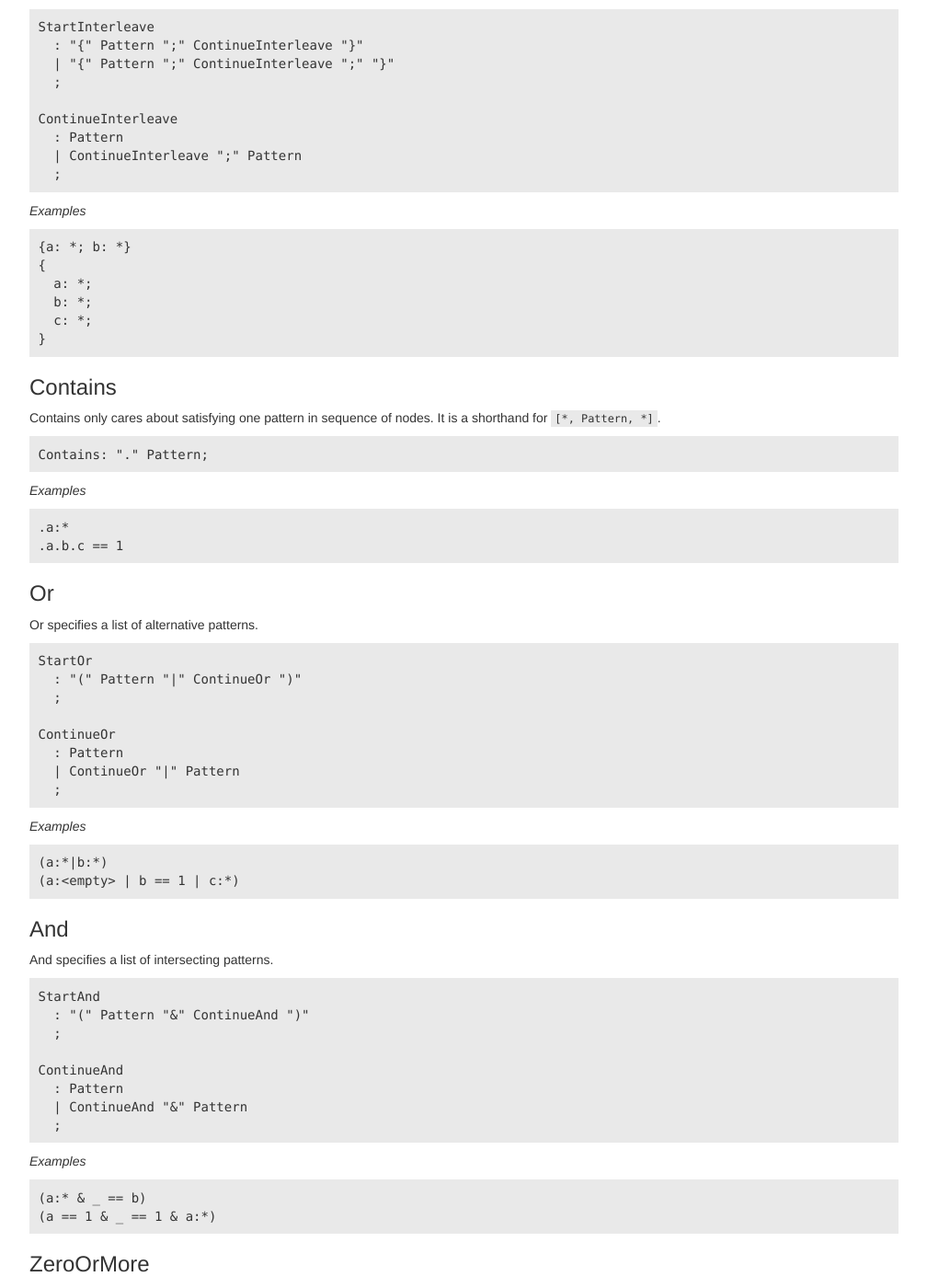
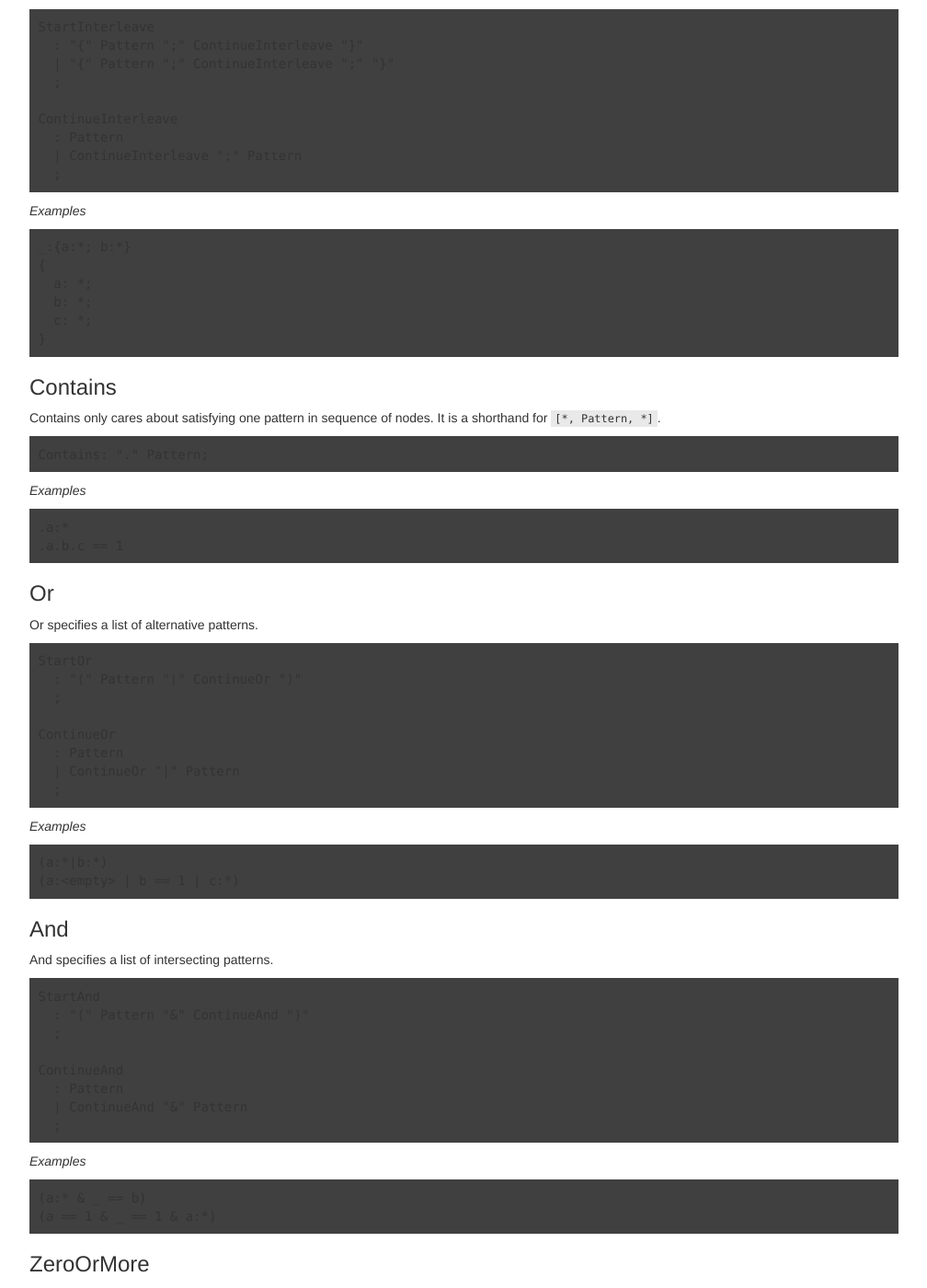
Before and after one commit to katydid/katydid.github.io, a Jekyll site: the page built from _posts/2016-02-17-syntax.md, in a window 1280 px wide and 1400 px high, scrolled down 8688 px. Shown: the whole window at 92% size, without its empty margins (233-1241 px from the left). Built offline with Jekyll 4.4.1, drawn with Linux system fonts in a browser that asks for light colours.

Commit message:
other code highlighting

```diff
--- a/_posts/2016-02-17-syntax.md
+++ b/_posts/2016-02-17-syntax.md
@@ -9,26 +9,27 @@
 ### Comments and Whitespace
 Whitespace can contain a comment or one or more tabs, spaces or newlines.
 
-{% highlight antlr %}
+~~~~~~~~
 _ws : ' ' | '\t' | '\n' | '\r' ;
 space : _comment | _ws { _ws } ;
-{% endhighlight %}
+~~~~~~~~
 
 Comments can be block of line comments.
 
-{% highlight antlr %}
+~~~~~~~~
 _lineComment : '/' '/' {.} '\n' ;
 _blockComment : '/' '*' {. | '*'} '*' '/' ;
 _comment : _lineComment | _blockComment ;
-{% endhighlight %}
+~~~~~~~~
 
 *Examples*
-{% highlight antlr %}
+
+~~~~~~~~
 // line comment
 /*
     block comment
 */
-{% endhighlight %}
+~~~~~~~~
 
 Throughout the rest of this specification the white spaces have omitted, for the sake of brevity.
 Please see the [BNF](https://github.com/katydid/katydid/blob/master/relapse/all.bnf) for the full specification, which includes all the allowable white spaces.
@@ -37,21 +38,22 @@
 
 An identifier starts with an english alphabet letter or underscore, but can be followed by an interleaved sequence of english alphabet letters, underscores and numbers.
 
-{% highlight antlr %}
+~~~~~~~~
 _upcase : 'A'-'Z' ;
 _lowcase : 'a'-'z' ;
 _id_char : _upcase | _lowcase | '_' | _decimal_digit ;
 _id : (_upcase | _lowcase | '_' ) {_id_char} ;
 id : _id ;
-{% endhighlight %}
+~~~~~~~~
 
 *Examples*
-{% highlight antlr %}
+
+~~~~~~~~
 abc
 a1B2
 _12
 A_1_b_2
-{% endhighlight %}
+~~~~~~~~
 
 ### Literals
 
@@ -64,7 +66,7 @@
 Only octal and hexadecimal *must* be enclosed in parentheses and prefixed with the word `int`.
 Decimal may also be enclosed and prefixed, but it is not required.
 
-{% highlight antlr %}
+~~~~~~~~
 _decimal_digit : '0' - '9' ;
 _octal_digit : '0' - '7' ;
 _hex_digit : '0' - '9' | 'A' - 'F' | 'a' - 'f';
@@ -78,40 +80,42 @@
 
 _int : 'i' 'n' 't';
 int_lit: _int '(' _singed_int_lit ')' |  '0' | ['-'] _decimal_lit ;
-{% endhighlight %}
+~~~~~~~~
 
 *Examples*
-{% highlight antlr %}
+
+~~~~~~~~
 123
 -456
 int(123)
 int(-456)
 int(0x1)
 int(07)
-{% endhighlight %}
+~~~~~~~~
 
 #### Unsigned Integer literals
 
 An unsigned integer literal is an integer literal which is always enclosed in parentheses and prefixed with the word `uint`.
 
-{% highlight antlr %}
+~~~~~~~~
 _uint : 'u' 'i' 'n' 't';
 uint_lit: _uint '(' _int_lit ')' ;
-{% endhighlight %}
+~~~~~~~~
 
 The integer literal should not include the negative sign.
 
 *Examples*
-{% highlight antlr %}
+
+~~~~~~~~
 uint(123)
 uint(456)
-{% endhighlight %}
+~~~~~~~~
 
 #### Double literals
 
 Floating point numbers only need enclosing parentheses and a prefix of the word `double`, if no decimals or exponent are provided.
 
-{% highlight antlr %}
+~~~~~~~~
 _decimals  : _decimal_digit { _decimal_digit } ;
 _exponent  : ( 'e' | 'E' ) [ '+' | '-' ] _decimals ;
 
@@ -123,23 +127,24 @@
 
 _double : 'd' 'o' 'u' 'b' 'l' 'e' ;
 double_lit: _double '(' ['-'] ( _float_lit | _int_lit ) ')' | ['-'] _float_lit ;
-{% endhighlight %}
+~~~~~~~~
 
 *Examples*
-{% highlight antlr %}
+
+~~~~~~~~
 123.0
 double(123)
 12.3
 12E3
 12e-3
 .12e+3
-{% endhighlight %}
+~~~~~~~~
 
 #### String literals
 
 Strings in backticks and double quotes are supported.
 
-{% highlight antlr %}
+~~~~~~~~
 _big_u_value      : '\\' 'U' _hex_digit _hex_digit _hex_digit _hex_digit
                             _hex_digit _hex_digit _hex_digit _hex_digit ;
 _little_u_value   : '\\' 'u' _hex_digit _hex_digit _hex_digit _hex_digit ;
@@ -153,109 +158,113 @@
 _interpreted_string : '"' { _unicode_value | _byte_value } '"' ;
 
 string_lit : _raw_string | _interpreted_string ;
-{% endhighlight %}
+~~~~~~~~
 
 *Examples*
-{% highlight antlr %}
+
+~~~~~~~~
 "abc"
 `abc`
 `a"bc`
 "a\"bc"
-{% endhighlight %}
+~~~~~~~~
 
 #### Bytes literals
 
 Bytes can be composed into comma separated list of bytes, enclosed in curly braces and prefixed by `[]byte`.
 Each byte can be a character or an integer literal.
 
-{% highlight antlr %}
+~~~~~~~~
 _char_lit   : '\'' (_unicode_value | _byte_value) '\'' ;
 _byte_elem : _int_lit | _char_lit ;
 _bytes : '[' ']' 'b' 'y' 't' 'e' ;
 bytes_lit : _bytes '{' { _ws } [ _byte_elem { { _ws } ',' { _ws } _byte_elem } ] { _ws } '}' ;
-{% endhighlight %}
+~~~~~~~~
 
 *Examples*
-{% highlight antlr %}
+
+~~~~~~~~
 []byte{1, 0xa, 'a'}
 []byte{}
-{% endhighlight %}
+~~~~~~~~
 
 #### Boolean literals
 
 A boolean value is a lowercase word: `true` or `false`.
 
-{% highlight antlr %}
+~~~~~~~~
 Bool
   : "true"
   | "false"
   ;
-{% endhighlight %}
+~~~~~~~~
 
 *Examples*
-{% highlight antlr %}
+
+~~~~~~~~
 true
 false
-{% endhighlight %}
+~~~~~~~~
 
 ### Variables
 
 A variable is a dollar followed by a type name.  It specifies which [Value](https://godoc.org/github.com/katydid/katydid/parser#Value) method on the parser will be called.
 
-{% highlight antlr %}
+~~~~~~~~
 double_var : '$' _double ;
 int_var : '$' _int ;
 uint_var : '$' _uint ;
 bytes_var : '$' _bytes ;
 string_var : '$' _string ;
 bool_var : '$' _bool ;
-{% endhighlight %}
+~~~~~~~~
 
 *Examples*
-{% highlight antlr %}
+
+~~~~~~~~
 $double
 $string
-{% endhighlight %}
+~~~~~~~~
 
 ### Terminal
 
 A terminal is a variable or any literal
 
-{% highlight antlr %}
+~~~~~~~~
 Terminal
   : Literal
   | Variable
   ;
-{% endhighlight %}
+~~~~~~~~
 
 ### Expression
 
 An expression is either a terminal, list or function.
 
-{% highlight antlr %}
+~~~~~~~~
 Expr
   : Terminal
   | Function
   | List
   ;
-{% endhighlight %}
+~~~~~~~~
 
 ## List of Expressions
 
 A list of expressions is a comma separated list of expressions.
 
-{% highlight antlr %}
+~~~~~~~~
 Exprs
   : Expr
   | Exprs Comma Expr
   ;
-{% endhighlight %}
+~~~~~~~~
 
 ### List
 
 A list is zero or more expressions that are enclosed by curly braces and prefixed by a ListType.
 
-{% highlight antlr %}
+~~~~~~~~
 ListType
   : "[]bool"
   | "[]int"
@@ -269,39 +278,41 @@
   : ListType "{" Exprs "}"
   | ListType "{" "}"
   ;
-{% endhighlight %}
+~~~~~~~~
 
 *Examples*
-{% highlight antlr %}
+
+~~~~~~~~
 []string{"a", "bc"}
 []int{12, int(3)}
 [][]byte{[]byte{0xa}}
 []uint{}
-{% endhighlight %}
+~~~~~~~~
 
 ### Function
 
 A function is an identifier with its arguments, a list of expressions, enclosed by parentheses.
 
-{% highlight antlr %}
+~~~~~~~~
 Function
   : id "(" Exprs ")"
   | id "(" ")"
   ;
-{% endhighlight %}
+~~~~~~~~
 
 *Examples*
-{% highlight antlr %}
+
+~~~~~~~~
 eq(1, $int)
 contains($string, "a")
 now()
-{% endhighlight %}
+~~~~~~~~
 
 ### Built in Functions
 
 A built in function is a well defined prefix followed by an expression.
 
-{% highlight antlr %}
+~~~~~~~~
 BuiltIn
   : "==" Expr
   | "!=" Expr
@@ -315,14 +326,15 @@
   | "$=" Expr
   | "::" Expr
   ;
-{% endhighlight %}
+~~~~~~~~
 
 *Examples*
-{% highlight antlr %}
+
+~~~~~~~~
 == "abc"
 > 5
 :: $bool
-{% endhighlight %}
+~~~~~~~~
 
 ### Name Expression
 
@@ -333,7 +345,7 @@
   * anything except the specified name expression, which is specified using an exclamation mark and enclosing parentheses;
   * a list of alternative name expressions, which is specified with grouping parentheses and delimited with pipe characters.
 
-{% highlight antlr %}
+~~~~~~~~
 NameExpr
   : "_"
   | Name
@@ -352,19 +364,20 @@
   : NameExpr
   | ContinueNameChoice "|" NameExpr
   ;
-{% endhighlight %}
+~~~~~~~~
 
 The identifier is used as a shorthand for some strings.
 
 *Examples*
-{% highlight antlr %}
+
+~~~~~~~~
 name
 (name|othername)
 !(name)
 _
 !(name|othername|"another name")
 (!(_)|(1|2|2.0))
-{% endhighlight %}
+~~~~~~~~
 
 ## Pattern
 
@@ -395,7 +408,7 @@
 This pattern is equivalent to, but not the same as the one specified in the BNF.
 This was done for the sake of keeping it simple, please see the [BNF](https://github.com/katydid/katydid/blob/master/relapse/all.bnf) for a more accurate representation.
 
-{% highlight antlr %}
+~~~~~~~~
 Pattern
   : ZAny
   | TreeNode
@@ -415,69 +428,71 @@
   | StartInterleave
   | Contains
   ;
-{% endhighlight %}
+~~~~~~~~
 
 ### ZAny
 
 ZAny specifies zero or more of anything, very much like `.*` in a regular expression.
 
-{% highlight antlr %}
+~~~~~~~~
 ZAny: "*"
-{% endhighlight %}
+~~~~~~~~
 
 ### TreeNode Pattern
 
 A tree node consists of a name and a pattern.
 
-{% highlight antlr %}
+~~~~~~~~
 TreeNode
   : NameExpr ":" Pattern
   | NameExpr DepthPattern
   ;
-{% endhighlight %}
+~~~~~~~~
 
 A DepthPattern has enough syntactical clues to indicate that, given a name expression, a tree node is specified.
 Other patterns require a colon between the name expression and the pattern.
 
 *Examples*
-{% highlight antlr %}
+
+~~~~~~~~
 a: *
 name[a: *, b: *]
 name:[a: *, b: *]
-{% endhighlight %}
+~~~~~~~~
 
 ### LeafNode Pattern
 
 A LeafNode applies a function, that returns a boolean, to a value.  A value is a tree node without any children, which can be some type of number, a string, bytes or a boolean.  These functions can be composed with other functions, see the [built in functions](http://katydid.github.io/doc/builtin) or you can even [add your own functions](http://katydid.github.io/dev/addingfunctions).   Some of the built in functions also have shorthand version.
 
-{% highlight antlr %}
+~~~~~~~~
 LeafNode
   : "->" Function
   | BuiltIn
   ;
-{% endhighlight %}
+~~~~~~~~
 
 *Examples*
-{% highlight antlr %}
+
+~~~~~~~~
 == "a"
 ->eq($int, 1)
-{% endhighlight %}
+~~~~~~~~
 
 ### Empty
 
 Empty is used internally to indicate that the pattern has been satisfied.
 It is also useful in the specification of XML trees, or to indicate an empty structure or list.
 
-{% highlight antlr %}
+~~~~~~~~
 Empty: "<empty>"
-{% endhighlight %}
+~~~~~~~~
 
 ### Concat
 
 Concat is used to describe an ordered sequence of patterns.
 This is done by concatenating 2 or more patterns together.
 
-{% highlight antlr %}
+~~~~~~~~
 StartConcat
   : "[" Pattern "," ContinueConcat "]"
   | "[" Pattern "," ContinueConcat "," "]"
@@ -487,23 +502,24 @@
   : Pattern
   | ContinueConcat "," Pattern
   ;
-{% endhighlight %}
+~~~~~~~~
 
 *Examples*
-{% highlight antlr %}
+
+~~~~~~~~
 [a: *, b: *]
 [
   a: *,
   b: *,
   c: *,
 ]
-{% endhighlight %}
+~~~~~~~~
 
 ### Interleave
 
 Interleave is used to describe an unordered list of patterns.
 
-{% highlight antlr %}
+~~~~~~~~
 StartInterleave
   : "{" Pattern ";" ContinueInterleave "}"
   | "{" Pattern ";" ContinueInterleave ";" "}"
@@ -513,38 +529,40 @@
   : Pattern
   | ContinueInterleave ";" Pattern
   ;
-{% endhighlight %}
+~~~~~~~~
 
 *Examples*
-{% highlight antlr %}
-{a: *; b: *}
+
+~~~
+_:{a:*; b:*}
 {
   a: *;
   b: *;
   c: *;
 }
-{% endhighlight %}
+~~~
 
 ### Contains
 
 Contains only cares about satisfying one pattern in sequence of nodes.
 It is a shorthand for `[*, Pattern, *]`.
 
-{% highlight antlr %}
+~~~~~~~~
 Contains: "." Pattern;
-{% endhighlight %}
+~~~~~~~~
 
 *Examples*
-{% highlight antlr %}
+
+~~~~~~~~
 .a:*
 .a.b.c == 1
-{% endhighlight %}
+~~~~~~~~
 
 ### Or
 
 Or specifies a list of alternative patterns.
 
-{% highlight antlr %}
+~~~~~~~~
 StartOr
   : "(" Pattern "|" ContinueOr ")"
   ;
@@ -553,19 +571,20 @@
   : Pattern
   | ContinueOr "|" Pattern
   ;
-{% endhighlight %}
+~~~~~~~~
 
 *Examples*
-{% highlight antlr %}
+
+~~~~~~~~
 (a:*|b:*)
 (a:<empty> | b == 1 | c:*)
-{% endhighlight %}
+~~~~~~~~
 
 ### And
 
 And specifies a list of intersecting patterns.
 
-{% highlight antlr %}
+~~~~~~~~
 StartAnd
   : "(" Pattern "&" ContinueAnd ")"
   ;
@@ -574,69 +593,74 @@
   : Pattern
   | ContinueAnd "&" Pattern
   ;
-{% endhighlight %}
+~~~~~~~~
 
 *Examples*
-{% highlight antlr %}
+
+~~~~~~~~
 (a:* & _ == b)
 (a == 1 & _ == 1 & a:*)
-{% endhighlight %}
+~~~~~~~~
 
 ### ZeroOrMore
 
 ZeroOrMore specifies a repeated pattern that repeats zero or more times.
 
-{% highlight antlr %}
+~~~~~~~~
 ZeroOrMore: "(" Pattern ")" "*" ;
-{% endhighlight %}
+~~~~~~~~
 
 *Examples*
-{% highlight antlr %}
+
+~~~~~~~~
 (a:*)*
 ([a:*, b:*])*
-{% endhighlight %}
+~~~~~~~~
 
 ### Optional
 
 Optional is shorthand for `(Pattern|<empty>)`
 
-{% highlight antlr %}
+~~~~~~~~
 Optional: "(" Pattern ")" "?"
-{% endhighlight %}
+~~~~~~~~
 
 *Examples*
-{% highlight antlr %}
+
+~~~~~~~~
 (a:*)?
 {(a:*)?;b:*}
-{% endhighlight %}
+~~~~~~~~
 
 ### Not
 
 Not is used to take the complement of a pattern.
 
-{% highlight antlr %}
+~~~~~~~~
 Not: "!" "(" Pattern ")" ;
-{% endhighlight %}
+~~~~~~~~
 
 *Examples*
-{% highlight antlr %}
+
+~~~~~~~~
 !(a:*)
 !(*)
-{% endhighlight %}
+~~~~~~~~
 
 ### Reference
 
 Reference is used as an in place reference to a predefined pattern or pattern declaration.
 
-{% highlight antlr %}
+~~~~~~~~
 Reference: "@" id ;
-{% endhighlight %}
+~~~~~~~~
 
 *Examples*
-{% highlight antlr %}
+
+~~~~~~~~
 @main
 @myref
-{% endhighlight %}
+~~~~~~~~
 
 ## Grammar
 
@@ -645,7 +669,7 @@
 A grammar can start with one pattern which does not have a name.
 It is implied that this first pattern's name is main.
 
-{% highlight antlr %}
+~~~~~~~~
 Grammar
   : Pattern
   | Pattern PatternDecls
@@ -658,10 +682,11 @@
   ;
 
 PatternDecl : "#" id "=" Pattern ;
-{% endhighlight %}
+~~~~~~~~
 
 *Examples*
-{% highlight antlr %}
+
+~~~~~~~~
 A:*
 
 #main = A:*
@@ -671,7 +696,7 @@
 A: @myref
 #myref = @myref2
 #myref2 = <empty>
-{% endhighlight %}
+~~~~~~~~
 
 # BNF
 
--- a/css/syntax.css
+++ b/css/syntax.css
@@ -1,59 +1,70 @@
-.highlight .hll { background-color: #ffffcc }
-.highlight  { background: #ffffff; }
-.highlight .c { color: #aaaaaa; font-style: italic } /* Comment */
-.highlight .err { color: #FF0000; background-color: #FFAAAA } /* Error */
-.highlight .k { color: #0000aa } /* Keyword */
-.highlight .cm { color: #aaaaaa; font-style: italic } /* Comment.Multiline */
-.highlight .cp { color: #4c8317 } /* Comment.Preproc */
-.highlight .c1 { color: #aaaaaa; font-style: italic } /* Comment.Single */
-.highlight .cs { color: #0000aa; font-style: italic } /* Comment.Special */
-.highlight .gd { color: #aa0000 } /* Generic.Deleted */
-.highlight .ge { font-style: italic } /* Generic.Emph */
-.highlight .gr { color: #aa0000 } /* Generic.Error */
-.highlight .gh { color: #000080; font-weight: bold } /* Generic.Heading */
-.highlight .gi { color: #00aa00 } /* Generic.Inserted */
-.highlight .go { color: #888888 } /* Generic.Output */
-.highlight .gp { color: #555555 } /* Generic.Prompt */
-.highlight .gs { font-weight: bold } /* Generic.Strong */
-.highlight .gu { color: #800080; font-weight: bold } /* Generic.Subheading */
-.highlight .gt { color: #aa0000 } /* Generic.Traceback */
-.highlight .kc { color: #0000aa } /* Keyword.Constant */
-.highlight .kd { color: #0000aa } /* Keyword.Declaration */
-.highlight .kn { color: #0000aa } /* Keyword.Namespace */
-.highlight .kp { color: #0000aa } /* Keyword.Pseudo */
-.highlight .kr { color: #0000aa } /* Keyword.Reserved */
-.highlight .kt { color: #00aaaa } /* Keyword.Type */
-.highlight .m { color: #009999 } /* Literal.Number */
-.highlight .s { color: #aa5500 } /* Literal.String */
-.highlight .na { color: #1e90ff } /* Name.Attribute */
-.highlight .nb { color: #00aaaa } /* Name.Builtin */
-.highlight .nc { color: #00aa00; text-decoration: underline } /* Name.Class */
-.highlight .no { color: #aa0000 } /* Name.Constant */
-.highlight .nd { color: #888888 } /* Name.Decorator */
-.highlight .ni { color: #880000; font-weight: bold } /* Name.Entity */
-.highlight .nf { color: #00aa00 } /* Name.Function */
-.highlight .nn { color: #00aaaa; text-decoration: underline } /* Name.Namespace */
-.highlight .nt { color: #1e90ff; font-weight: bold } /* Name.Tag */
-.highlight .nv { color: #aa0000 } /* Name.Variable */
-.highlight .ow { color: #0000aa } /* Operator.Word */
-.highlight .w { color: #bbbbbb } /* Text.Whitespace */
-.highlight .mf { color: #009999 } /* Literal.Number.Float */
-.highlight .mh { color: #009999 } /* Literal.Number.Hex */
-.highlight .mi { color: #009999 } /* Literal.Number.Integer */
-.highlight .mo { color: #009999 } /* Literal.Number.Oct */
-.highlight .sb { color: #aa5500 } /* Literal.String.Backtick */
-.highlight .sc { color: #aa5500 } /* Literal.String.Char */
-.highlight .sd { color: #aa5500 } /* Literal.String.Doc */
-.highlight .s2 { color: #aa5500 } /* Literal.String.Double */
-.highlight .se { color: #aa5500 } /* Literal.String.Escape */
-.highlight .sh { color: #aa5500 } /* Literal.String.Heredoc */
-.highlight .si { color: #aa5500 } /* Literal.String.Interpol */
-.highlight .sx { color: #aa5500 } /* Literal.String.Other */
-.highlight .sr { color: #009999 } /* Literal.String.Regex */
-.highlight .s1 { color: #aa5500 } /* Literal.String.Single */
-.highlight .ss { color: #0000aa } /* Literal.String.Symbol */
-.highlight .bp { color: #00aaaa } /* Name.Builtin.Pseudo */
-.highlight .vc { color: #aa0000 } /* Name.Variable.Class */
-.highlight .vg { color: #aa0000 } /* Name.Variable.Global */
-.highlight .vi { color: #aa0000 } /* Name.Variable.Instance */
-.highlight .il { color: #009999 } /* Literal.Number.Integer.Long */
+.highlight pre { background-color: #404040 }
+.highlight .hll { background-color: #404040 }
+.highlight .c { color: #999999; font-style: italic } /* Comment */
+.highlight .err { color: #a61717; background-color: #e3d2d2 } /* Error */
+.highlight .g { color: #d0d0d0 } /* Generic */
+.highlight .k { color: #6ab825; font-weight: bold } /* Keyword */
+.highlight .l { color: #d0d0d0 } /* Literal */
+.highlight .n { color: #d0d0d0 } /* Name */
+.highlight .o { color: #d0d0d0 } /* Operator */
+.highlight .x { color: #d0d0d0 } /* Other */
+.highlight .p { color: #d0d0d0 } /* Punctuation */
+.highlight .cm { color: #999999; font-style: italic } /* Comment.Multiline */
+.highlight .cp { color: #cd2828; font-weight: bold } /* Comment.Preproc */
+.highlight .c1 { color: #999999; font-style: italic } /* Comment.Single */
+.highlight .cs { color: #e50808; font-weight: bold; background-color: #520000 } /* Comment.Special */
+.highlight .gd { color: #d22323 } /* Generic.Deleted */
+.highlight .ge { color: #d0d0d0; font-style: italic } /* Generic.Emph */
+.highlight .gr { color: #d22323 } /* Generic.Error */
+.highlight .gh { color: #ffffff; font-weight: bold } /* Generic.Heading */
+.highlight .gi { color: #589819 } /* Generic.Inserted */
+.highlight .go { color: #cccccc } /* Generic.Output */
+.highlight .gp { color: #aaaaaa } /* Generic.Prompt */
+.highlight .gs { color: #d0d0d0; font-weight: bold } /* Generic.Strong */
+.highlight .gu { color: #ffffff; text-decoration: underline } /* Generic.Subheading */
+.highlight .gt { color: #d22323 } /* Generic.Traceback */
+.highlight .kc { color: #6ab825; font-weight: bold } /* Keyword.Constant */
+.highlight .kd { color: #6ab825; font-weight: bold } /* Keyword.Declaration */
+.highlight .kn { color: #6ab825; font-weight: bold } /* Keyword.Namespace */
+.highlight .kp { color: #6ab825 } /* Keyword.Pseudo */
+.highlight .kr { color: #6ab825; font-weight: bold } /* Keyword.Reserved */
+.highlight .kt { color: #6ab825; font-weight: bold } /* Keyword.Type */
+.highlight .ld { color: #d0d0d0 } /* Literal.Date */
+.highlight .m { color: #3677a9 } /* Literal.Number */
+.highlight .s { color: #ed9d13 } /* Literal.String */
+.highlight .na { color: #bbbbbb } /* Name.Attribute */
+.highlight .nb { color: #24909d } /* Name.Builtin */
+.highlight .nc { color: #447fcf; text-decoration: underline } /* Name.Class */
+.highlight .no { color: #40ffff } /* Name.Constant */
+.highlight .nd { color: #ffa500 } /* Name.Decorator */
+.highlight .ni { color: #d0d0d0 } /* Name.Entity */
+.highlight .ne { color: #bbbbbb } /* Name.Exception */
+.highlight .nf { color: #447fcf } /* Name.Function */
+.highlight .nl { color: #d0d0d0 } /* Name.Label */
+.highlight .nn { color: #447fcf; text-decoration: underline } /* Name.Namespace */
+.highlight .nx { color: #d0d0d0 } /* Name.Other */
+.highlight .py { color: #d0d0d0 } /* Name.Property */
+.highlight .nt { color: #6ab825; font-weight: bold } /* Name.Tag */
+.highlight .nv { color: #40ffff } /* Name.Variable */
+.highlight .ow { color: #6ab825; font-weight: bold } /* Operator.Word */
+.highlight .w { color: #666666 } /* Text.Whitespace */
+.highlight .mf { color: #3677a9 } /* Literal.Number.Float */
+.highlight .mh { color: #3677a9 } /* Literal.Number.Hex */
+.highlight .mi { color: #3677a9 } /* Literal.Number.Integer */
+.highlight .mo { color: #3677a9 } /* Literal.Number.Oct */
+.highlight .sb { color: #ed9d13 } /* Literal.String.Backtick */
+.highlight .sc { color: #ed9d13 } /* Literal.String.Char */
+.highlight .sd { color: #ed9d13 } /* Literal.String.Doc */
+.highlight .s2 { color: #ed9d13 } /* Literal.String.Double */
+.highlight .se { color: #ed9d13 } /* Literal.String.Escape */
+.highlight .sh { color: #ed9d13 } /* Literal.String.Heredoc */
+.highlight .si { color: #ed9d13 } /* Literal.String.Interpol */
+.highlight .sx { color: #ffa500 } /* Literal.String.Other */
+.highlight .sr { color: #ed9d13 } /* Literal.String.Regex */
+.highlight .s1 { color: #ed9d13 } /* Literal.String.Single */
+.highlight .ss { color: #ed9d13 } /* Literal.String.Symbol */
+.highlight .bp { color: #24909d } /* Name.Builtin.Pseudo */
+.highlight .vc { color: #40ffff } /* Name.Variable.Class */
+.highlight .vg { color: #40ffff } /* Name.Variable.Global */
+.highlight .vi { color: #40ffff } /* Name.Variable.Instance */
+.highlight .il { color: #3677a9 } /* Literal.Number.Integer.Long */
```
